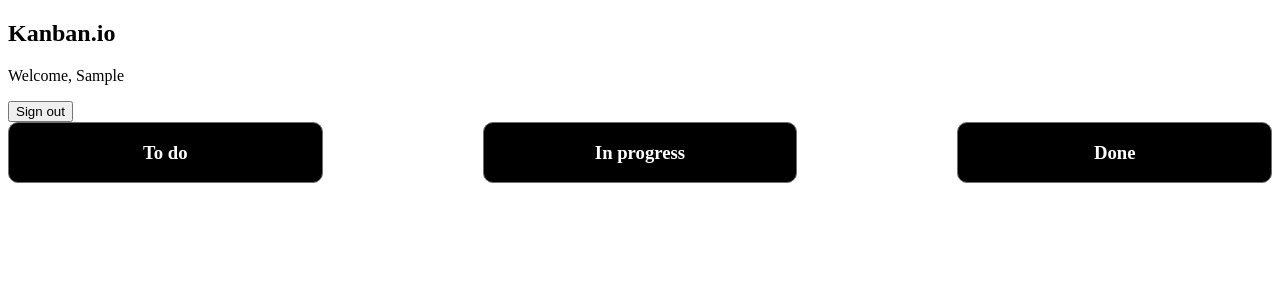
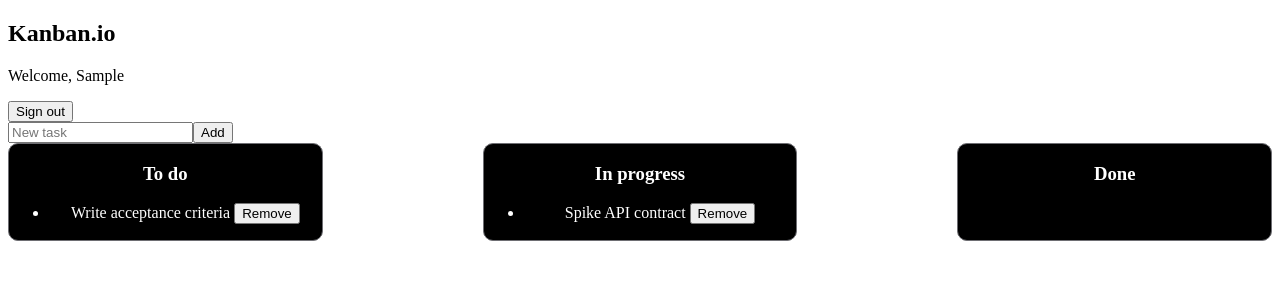
Before and after one commit to fmazmz/sample-vue, a Vue app: page / in a window 1280 px wide. Both pictures are taken after typing "Sample" into the empty fields and a click on the button "Start". Shown: the top 300 px of the page. Built offline with nearby package versions, Linux system fonts and the light colour scheme.

Commit message:
add sample data and allow loggedIn user to add/remove tasks from board

```diff
--- a/src/App.vue
+++ b/src/App.vue
@@ -5,6 +5,12 @@ export default {
       title: 'Kanban.io',
       userName: '',
       nameInput: '',
+      taskInput: '',
+      nextId: 3,
+      tasks: [
+        { id: 1, title: 'Write acceptance criteria', status: 'todo' },
+        { id: 2, title: 'Spike API contract', status: 'in-progress' },
+      ],
     }
   },
   methods: {
@@ -16,6 +22,22 @@ export default {
     },
     signOut() {
       this.userName = ''
+    },
+    tasksFor(status) {
+      return this.tasks.filter((task) => task.status === status)
+    },
+    addTask() {
+      const title = this.taskInput.trim()
+      if (!title) return
+      this.tasks.push({
+        id: this.nextId++,
+        title,
+        status: 'todo',
+      })
+      this.taskInput = ''
+    },
+    removeTask(id) {
+      this.tasks = this.tasks.filter((task) => task.id !== id)
     },
   },
 }
@@ -38,15 +60,38 @@ export default {
       <button type="button" @click="signOut">Sign out</button>
     </header>
 
+    <form @submit.prevent="addTask">
+      <input v-model="taskInput" type="text" placeholder="New task" required>
+      <button type="submit">Add</button>
+    </form>
+
     <div class="project-grid">
       <div class="project-card">
         <h3>To do</h3>
+        <ul>
+          <li v-for="task in tasksFor('todo')" :key="task.id">
+            {{ task.title }}
+            <button type="button" @click="removeTask(task.id)">Remove</button>
+          </li>
+        </ul>
       </div>
       <div class="project-card">
         <h3>In progress</h3>
+        <ul>
+          <li v-for="task in tasksFor('in-progress')" :key="task.id">
+            {{ task.title }}
+            <button type="button" @click="removeTask(task.id)">Remove</button>
+          </li>
+        </ul>
       </div>
       <div class="project-card">
         <h3>Done</h3>
+        <ul>
+          <li v-for="task in tasksFor('done')" :key="task.id">
+            {{ task.title }}
+            <button type="button" @click="removeTask(task.id)">Remove</button>
+          </li>
+        </ul>
       </div>
     </div>
   </section>
```
